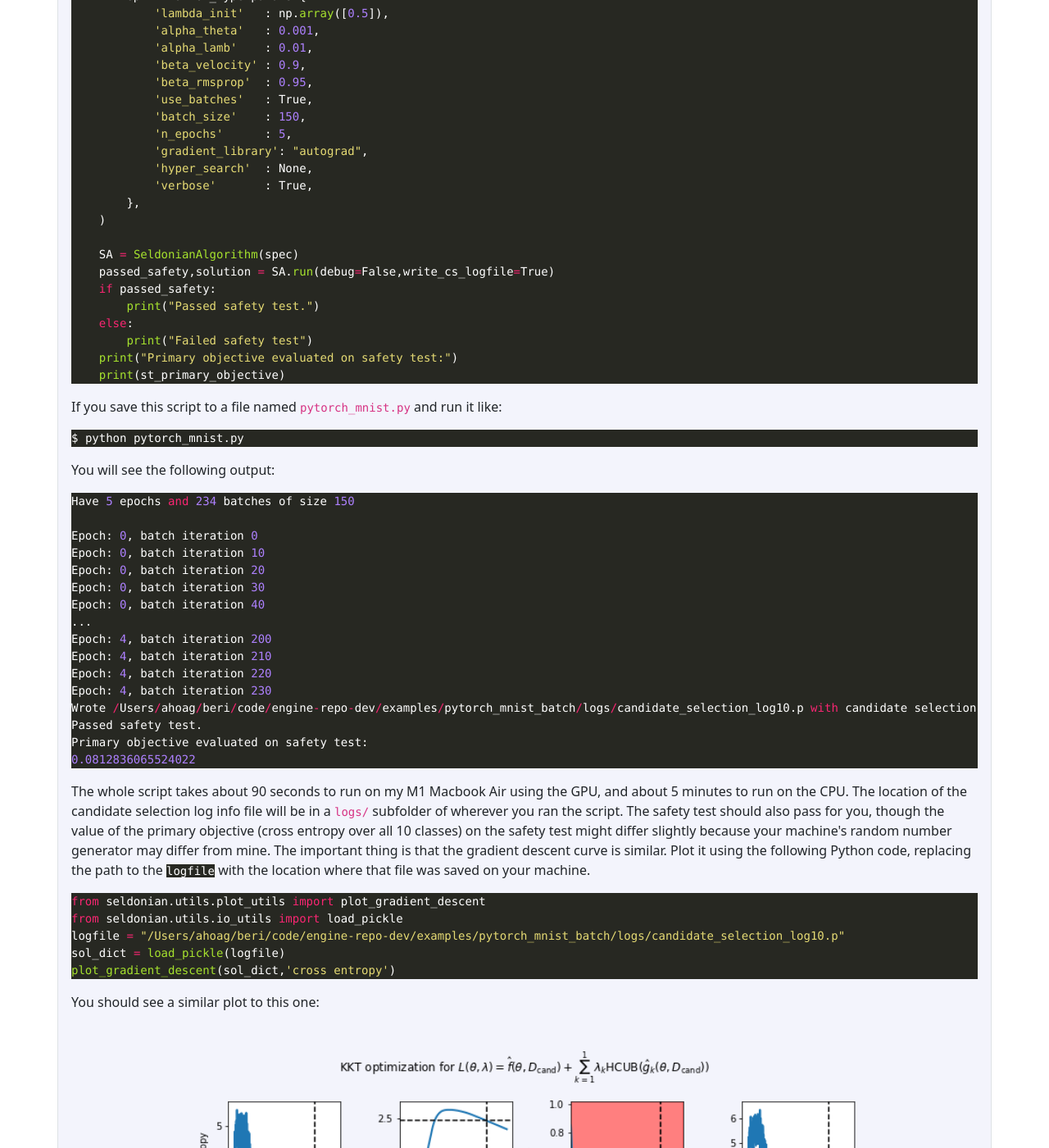
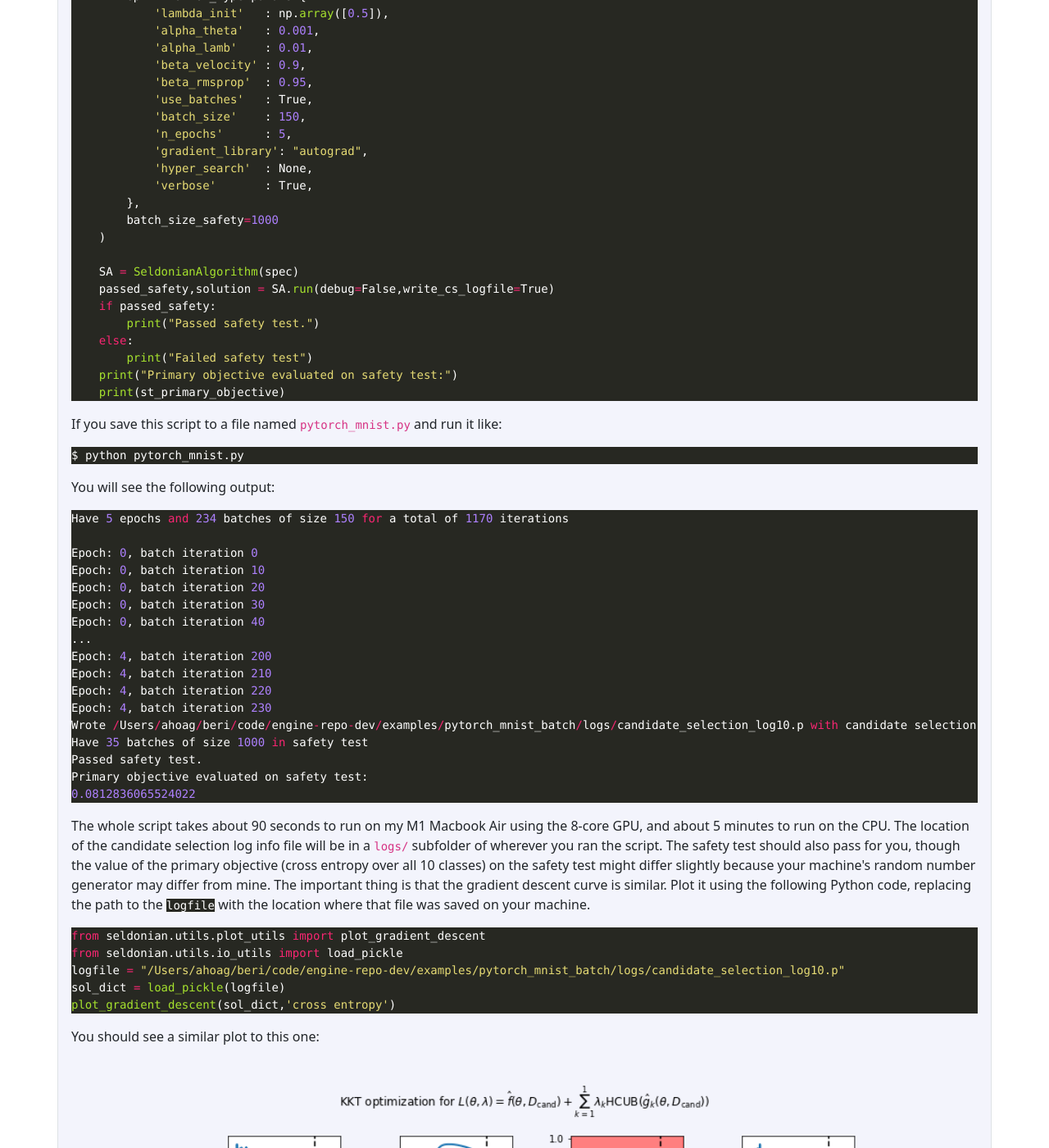
Before and after one commit to seldonian-framework/Tutorials, a Jekyll site: the page built from _tutorials/pytorch_mnist.md, in a window 1280 px wide and 1400 px high, scrolled down 8538 px. Shown: the whole window at 82% size. Built offline with Jekyll 4.4.1, drawn with Linux system fonts in a browser that asks for light colours; formulas are drawn with MathJax 3.

Commit message:
minor update

```diff
--- a/_tutorials/pytorch_mnist.md
+++ b/_tutorials/pytorch_mnist.md
@@ -406,6 +406,7 @@ if __name__ == "__main__":
             'hyper_search'  : None,
             'verbose'       : True,
         },
+        batch_size_safety=1000
     )
 
     SA = SeldonianAlgorithm(spec)
@@ -428,7 +429,7 @@ $ python pytorch_mnist.py
     You will see the following output:
 </p>
 {% highlight python %}
-Have 5 epochs and 234 batches of size 150
+Have 5 epochs and 234 batches of size 150 for a total of 1170 iterations
 
 Epoch: 0, batch iteration 0
 Epoch: 0, batch iteration 10
@@ -441,13 +442,14 @@ Epoch: 4, batch iteration 210
 Epoch: 4, batch iteration 220
 Epoch: 4, batch iteration 230
 Wrote /Users/ahoag/beri/code/engine-repo-dev/examples/pytorch_mnist_batch/logs/candidate_selection_log10.p with candidate selection log info
+Have 35 batches of size 1000 in safety test
 Passed safety test.
 Primary objective evaluated on safety test:
 0.0812836065524022
 {% endhighlight python %}
 
 <p>
-    The whole script takes about 90 seconds to run on my M1 Macbook Air using the GPU, and about 5 minutes to run on the CPU. The location of the candidate selection log info file will be in a <code>logs/</code> subfolder of wherever you ran the script. The safety test should also pass for you, though the value of the primary objective (cross entropy over all 10 classes) on the safety test might differ slightly because your machine's random number generator may differ from mine. The important thing is that the gradient descent curve is similar. Plot it using the following Python code, replacing the path to the <code class="highlight">logfile</code> with the location where that file was saved on your machine.
+    The whole script takes about 90 seconds to run on my M1 Macbook Air using the 8-core GPU, and about 5 minutes to run on the CPU. The location of the candidate selection log info file will be in a <code>logs/</code> subfolder of wherever you ran the script. The safety test should also pass for you, though the value of the primary objective (cross entropy over all 10 classes) on the safety test might differ slightly because your machine's random number generator may differ from mine. The important thing is that the gradient descent curve is similar. Plot it using the following Python code, replacing the path to the <code class="highlight">logfile</code> with the location where that file was saved on your machine.
 </p>
 {% highlight python %}
 from seldonian.utils.plot_utils import plot_gradient_descent
```
